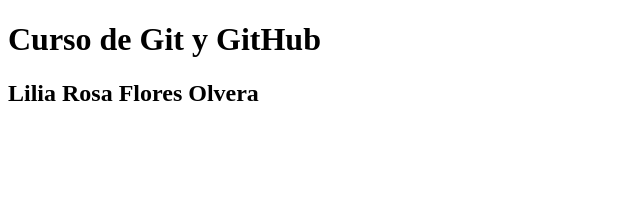
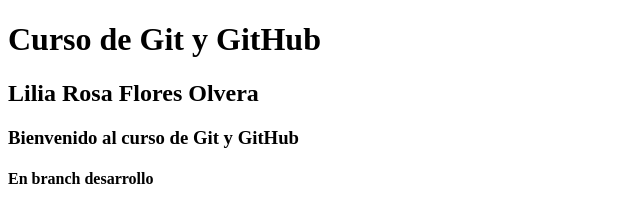
Before and after one commit to LiliaRFO93/tpn-flores, a plain HTML site: page index.html in a window 1280 px wide. Shown: the whole page, without its empty margins (0-640 px from the left). Drawn offline with Linux system fonts and the light colour scheme.

Commit message:
En desarrollo

```diff
--- a/index.html
+++ b/index.html
@@ -6,5 +6,7 @@
 <body>
 	<h1>Curso de Git y GitHub</h1>
 	<h2>Lilia Rosa Flores Olvera</h2>
+	<h3>Bienvenido al curso de Git y GitHub</h3>
+	<h4>En branch desarrollo</h4>
 </body>
 </html>
```
